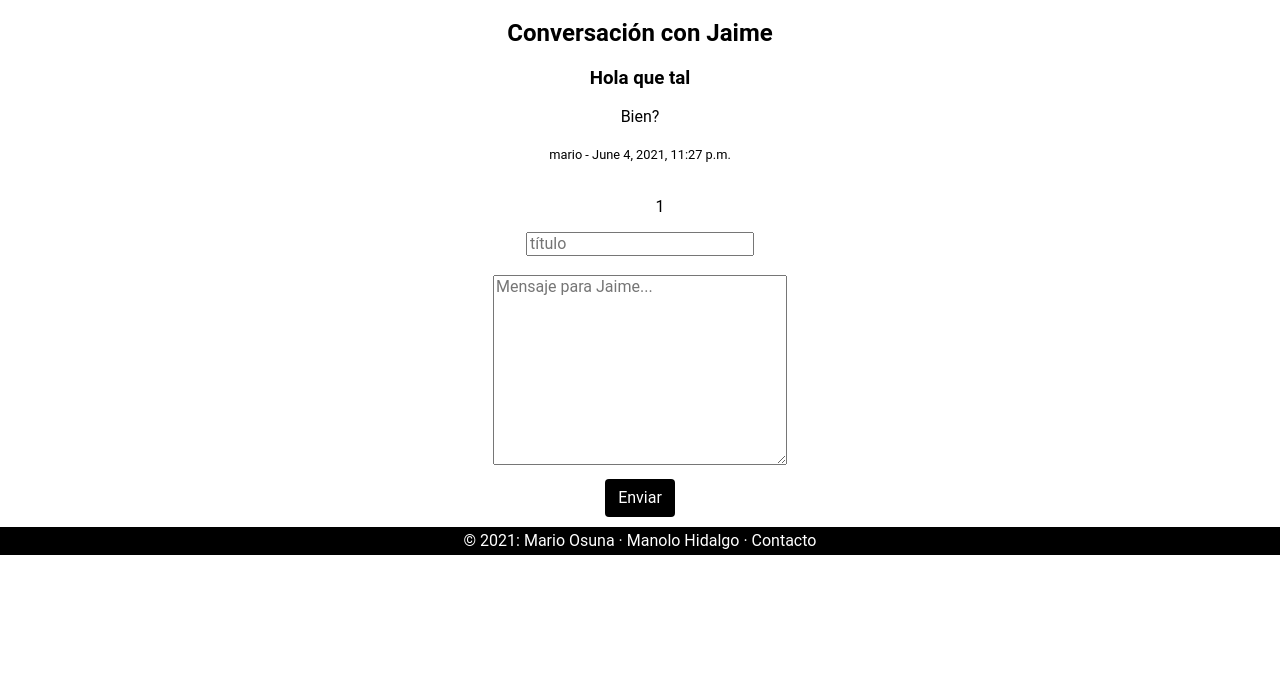
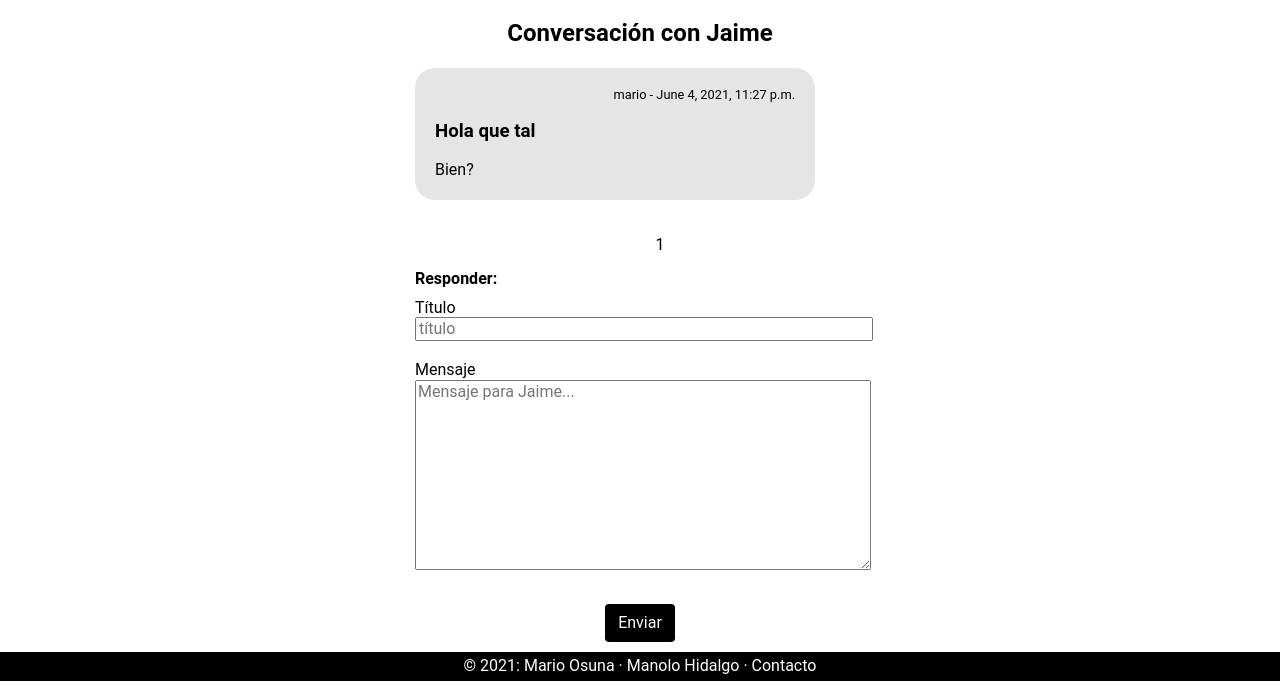
Before and after one commit to iesgrancapitan-proyectos/202021daw_junio_yourmusic-hipema-mario, a Django app: page /chat/conversation/8 in a window 1280 px wide. Shown: the part 205-896 px from the top of the page. Before the commit the page ends 760 px from the top, so only its background shows below. Run offline with Django 3.2, Linux system fonts and the light colour scheme; a user stored in the database is signed in; data comes from the database, SQL or seed files in the repository; some libraries are stand-ins or nearby versions.

Commit message:
Actualización wizzard, mensajes y noticias

```diff
--- a/chat/templates/mensajes.html
+++ b/chat/templates/mensajes.html
@@ -1,36 +1,42 @@
 {% extends "base_user_account.html" %} {% block content %}
 <h2>Conversación con {{otroUsuario}}</h2>
-<!-- TODO: maquetar y dar estilo, poner los mensajes del usuario a la derecha y del otro usuario a la izquierda.  -->
 {% for row in mensajes %}
-<div id="mensajes">
-
-    <!-- TODO: Para hacer la comprobación se puede hacer con esto: -->
+<div class="mensajes">
     {% if row.emisor == usuario %}
     <!-- Mensaje del usuario -->
-    <div id="MensajeUsuario">
-        <h3 id="titulo">{{row.title}}</h3>
-        <div id="mensaje">{{row.text}}</div><br>
-        <small>{{row.emisor}} - {{row.date_posted}}</small>
+    <div class="mensajeUsuario">
+        <div class="mensaje">
+            <div class="texto-reducido">{{row.emisor}} - {{row.date_posted}}</div>
+            <h3 id="titulo">{{row.title}}</h3>
+            <div id="mensaje">{{row.text}}</div>
+        </div>
     </div>
     {% else %}
     <!-- Mensaje del otro usuario -->
-    <div id="MensajeOtro">
-        <h3 id="titulo">{{row.title}}</h3>
-        <div id="mensaje">{{row.text}}</div><br>
-        <small>{{row.emisor}} - {{row.date_posted}}</small>
+    <div class="mensajeOtro">
+        <div class="mensaje">
+            <div class="texto-reducido">{{row.emisor}} - {{row.date_posted}}</div>
+            <h3 id="titulo">{{row.title}}</h3>
+            <div id="mensaje">{{row.text}}</div>
+        </div>
     </div> {% endif %}
 
-</div>
-<br> {% endfor %} {% include "partials/pagination.html" with page_obj=mensajes %}
+</div> {% endfor %} {% include "partials/pagination.html" with page_obj=mensajes %}
 <!-- TODO: Estaría bien dar estilo al form de manera que se diferencie la parte de id=mensajes, con form -->
 <!-- TODO:Validar que se rellenan todos los campos -->
 <!-- TODO: Si te parece podemos limitar el número de caractéres -->
-<form method="post">
-    {% csrf_token %}
-    <input type="text" placeholder="título" name="title" id=""><br><br>
-    <textarea name="text" placeholder="Mensaje para {{otroUsuario}}..." id="text" cols="30" rows="10"></textarea><br>
-    <input class="btn btn-black" type="submit" value="Enviar">
-</form>
+<div class="formulario-mensajes">
+    <div class="titulo-noticia">Responder:</div>
+    <form method="post">
+        {% csrf_token %}
+        <div class="usuario-mensaje">Título</div>
+        <!-- TODO2: Aquí sería interesante que el título fuese Re: XXX donde esto sea el título del último mensaje -->
+        <div><input class="input-mensajes" type="text" placeholder="título" name="title" id=""></div>
+        <div class="usuario-mensaje">Mensaje</div>
+        <div><textarea class="input-mensajes" name="text" placeholder="Mensaje para {{otroUsuario}}..." id="text" cols="30" rows="10"></textarea></div>
+        <div><input class="btn btn-black" type="submit" value="Enviar"></div>
+    </form>
+</div>
 
 
 {% endblock %}
--- a/grupos/templates/detail_grupo.html
+++ b/grupos/templates/detail_grupo.html
@@ -6,8 +6,6 @@
     <img id="iavatar" class="foto-grupo" src="{{ STATIC_URL }}/static/media/{{grupo.avatar}}" alt="Foto del grupo" title="Foto seleccionada por el grupo"> {% else %}
     <!-- Imagen por defecto en caso de que no exista la imagen del producto -->
     <img id="iavatar" class="foto-grupo" src="{% static '/img/your-music-grupo.svg' %}" title="Imagen de grupo por defeto"> {% endif %}
-    <!-- TODO2 aquí habría que incluir el enlace a los mensajes posteriores entre usuarios -->
-    <!-- TODO conforme tengamos toda la parte de los char cogemos el id del grupo y conectamos al usuario que está conectado con el grupo -->
     <a href="{% url 'chat:contactar' pk 'grupo' %}">
         <input class="btn btn-black" type="submit" value="Contactar">
     </a>
--- a/static/css/style.css
+++ b/static/css/style.css
@@ -684,6 +684,14 @@ textarea.form-control-lg {
   width: 100%;
 }
 
+.foto-wizzard {
+  margin-top: 10px;
+}
+
+.foto-wizzard img {
+  margin-bottom: 10px;
+}
+
 .pie-grupos p span {
   font-weight: bold;
 }
@@ -971,7 +979,12 @@ input.invalid {
 }
 
 .boton-wizzard {
-  width: 100% !important;
+  width: 80%;
+}
+
+.botones-wizzard {
+  display: grid;
+  grid-template-columns: repeat(2, 1fr);
 }
 
 .input-wizzard {
@@ -989,6 +1002,11 @@ input.invalid {
 
 .texto-justificado ul li {
   margin-top: 5px;
+}
+
+.titulo-seccion-tab {
+  text-align: left;
+  margin-bottom: 5px;
 }
 
 .dar-de-baja {
@@ -1019,3 +1037,63 @@ input.invalid {
 .form-video input {
   width: 100%;
 }
+
+.lista-mensajes {
+  display: grid;
+  grid-template-columns: 1fr 18fr 4fr 4fr;
+}
+
+.titulo-mensaje, .usuario-mensaje {
+  text-align: left;
+}
+
+.titulo-mensaje {
+  margin-left: 10px;
+}
+
+.mensaje {
+  text-align: left;
+  margin-bottom: 20px;
+}
+
+.mensaje .texto-reducido {
+  text-align: right;
+}
+
+.mensajeUsuario {
+  display: flex;
+  justify-content: right;
+}
+
+.mensajeUsuario .mensaje {
+  width: 80%;
+  background: rgba(0, 0, 0, 0.2);
+  border-radius: 20px;
+  padding: 20px;
+}
+
+.mensajeOtro {
+  display: flex;
+  justify-content: left;
+}
+
+.mensajeOtro .mensaje {
+  width: 80%;
+  background: rgba(0, 0, 0, 0.1);
+  border-radius: 20px;
+  padding: 20px;
+}
+
+.input-mensajes {
+  width: 100%;
+  margin-bottom: 20px;
+}
+
+.noticia-extendida {
+  text-align: justify;
+}
+
+.pie-noticia {
+  font-size: 0.8rem;
+  margin-top: 30px;
+}
--- a/static/css/style.sass
+++ b/static/css/style.sass
@@ -579,6 +579,11 @@ textarea.form-control-lg
   img
     width: 100%
 
+.foto-wizzard
+  margin-top: 10px
+  img
+   margin-bottom: 10px
+
 .pie-grupos
   p
     span
@@ -812,7 +817,11 @@ input.invalid
     background-color: #888888
 
 .boton-wizzard
-  width: 100% !important
+  width: 80%
+
+.botones-wizzard
+  display: grid
+  grid-template-columns: repeat(2, 1fr)
 
 .input-wizzard
   width: 100%
@@ -826,6 +835,10 @@ input.invalid
   ul
     li
       margin-top: 5px
+
+.titulo-seccion-tab
+  text-align: left
+  margin-bottom: 5px
 
 .dar-de-baja
   margin-top: 50px
@@ -847,3 +860,48 @@ input.invalid
 .form-video
   input
     width: 100%
+
+.lista-mensajes
+  display: grid
+  grid-template-columns: 1fr 18fr 4fr 4fr
+
+.titulo-mensaje, .usuario-mensaje
+  text-align: left
+
+.titulo-mensaje
+  margin-left: 10px
+
+.mensaje
+  text-align: left
+  margin-bottom: 20px
+  .texto-reducido
+    text-align: right
+.mensajeUsuario
+  display: flex
+  justify-content: right
+  .mensaje
+    width: 80%
+    background: rgba(0, 0, 0, 0.2)
+    border-radius: 20px
+    padding: 20px
+
+
+.mensajeOtro
+  display: flex
+  justify-content: left
+  .mensaje
+    width: 80%
+    background: rgba(0, 0, 0, 0.1)
+    border-radius: 20px
+    padding: 20px
+
+.input-mensajes
+  width: 100%
+  margin-bottom: 20px
+
+.noticia-extendida
+  text-align: justify
+
+.pie-noticia
+  font-size: 0.8rem
+  margin-top: 30px
```
Also changed, not shown: YourMusic/settings.py (+4 -4 lines), accounts/templates/choose_profile.html (+35 -32 lines), chat/templates/conversation.html (+20 -5 lines), noticias/templates/noticia.html (+9 -8 lines), static/js/choose_profile.js (+27 -19 lines), static/css/style.min.css, static/media/user/img/416331911_f990d45a5a_b-1-980x380.jpg (added).
